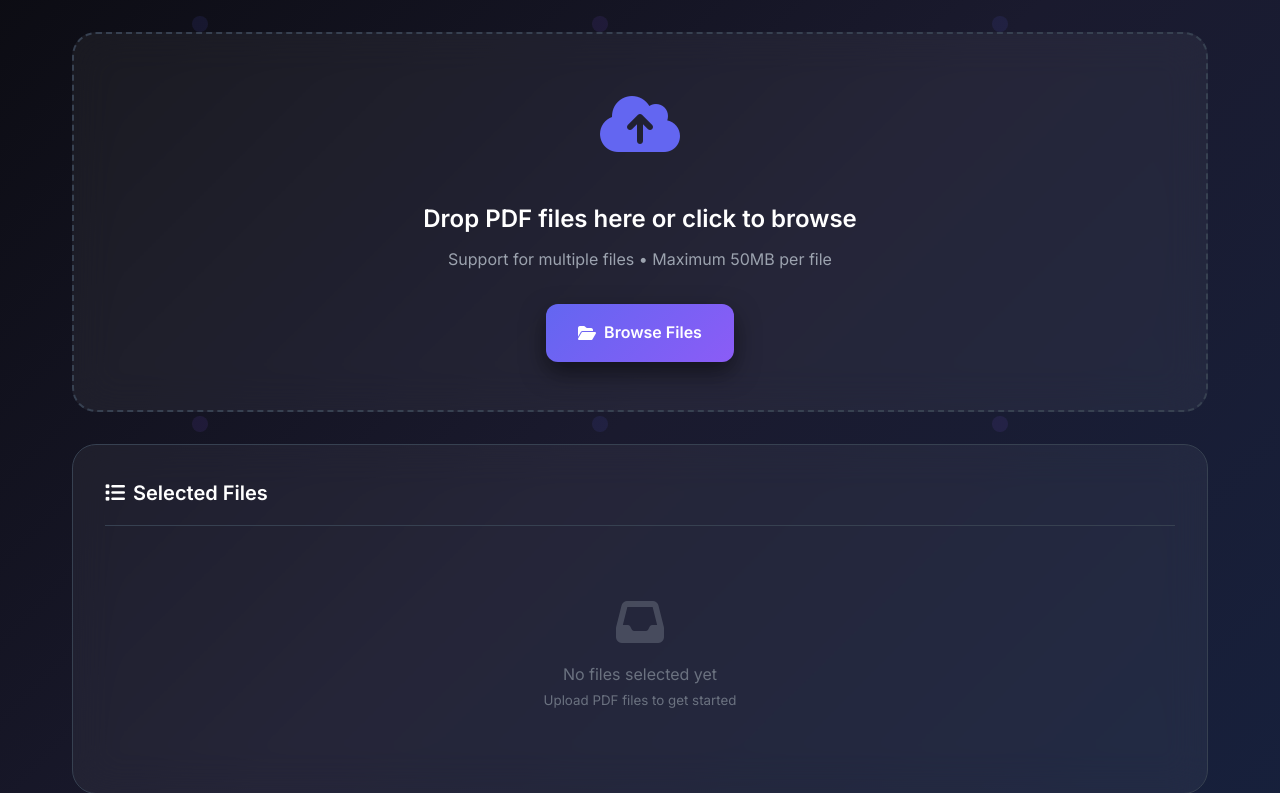
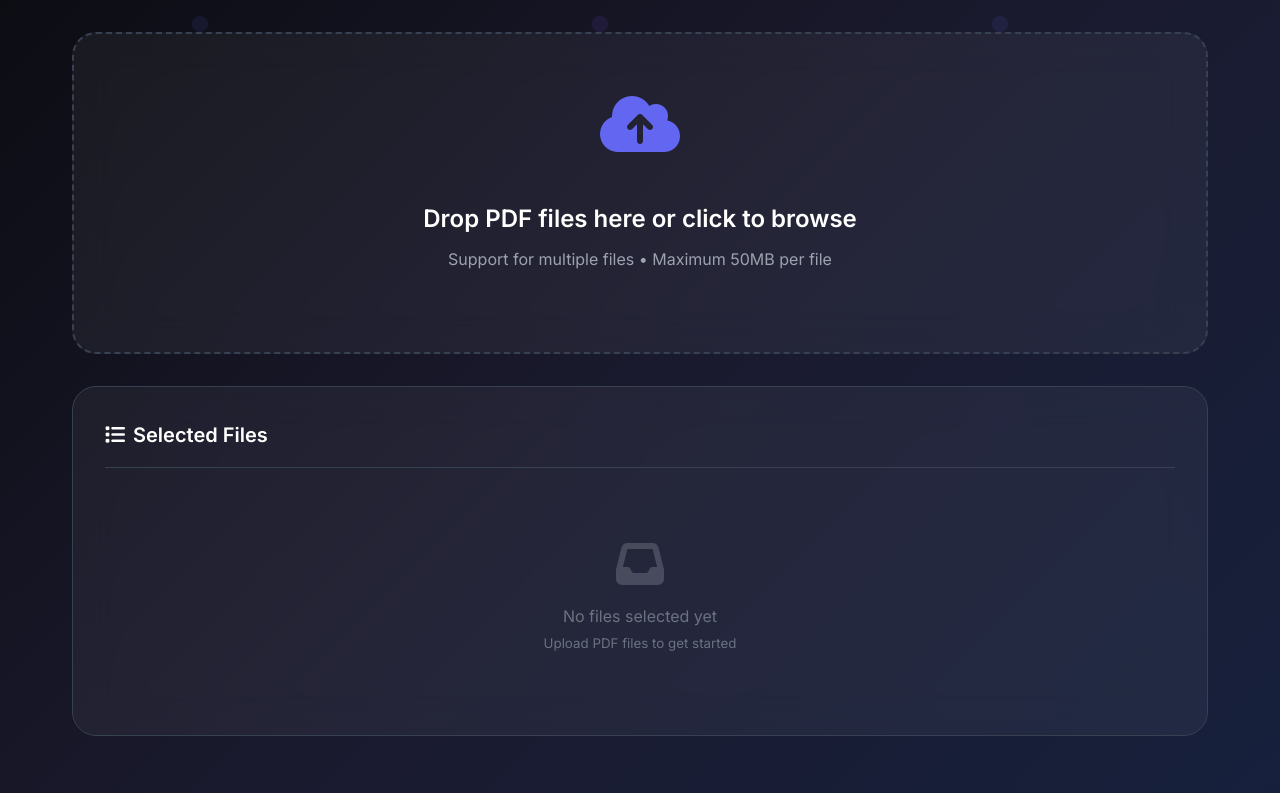
Before and after one commit to ofiz/PDF-merger-web, a Flask app: page / in a window 1280 px wide. Shown: the part 176-969 px from the top of the page. Run offline with Flask 3, Linux system fonts and the light colour scheme.

Commit message:
remove browse files button

```diff
--- a/static/css/style.css
+++ b/static/css/style.css
@@ -204,58 +204,6 @@ body {
 .upload-area p {
     color: var(--text-secondary);
     margin-bottom: 2rem;
-}
-
-.browse-btn {
-    background: var(--gradient-accent);
-    border: none;
-    padding: 1rem 2rem;
-    border-radius: 12px;
-    color: white;
-    font-weight: 600;
-    cursor: pointer;
-    font-size: 1rem;
-    display: inline-flex;
-    align-items: center;
-    gap: 0.5rem;
-    transition: all 0.3s ease;
-    box-shadow: var(--shadow);
-    position: relative;
-    overflow: hidden;
-}
-
-.browse-btn::before {
-    content: '';
-    position: absolute;
-    top: 0;
-    left: -100%;
-    width: 100%;
-    height: 100%;
-    background: linear-gradient(90deg, transparent, rgba(255,255,255,0.2), transparent);
-    transition: left 0.5s ease;
-}
-
-.browse-btn:hover::before {
-    left: 100%;
-}
-
-.browse-btn:hover {
-    transform: translateY(-2px);
-    box-shadow: var(--shadow-hover);
-}
-
-.file-input-wrapper {
-    position: relative;
-    display: inline-block;
-}
-
-#fileInput {
-    position: absolute;
-    width: 100%;
-    height: 100%;
-    opacity: 0;
-    cursor: pointer;
-    z-index: 2;
 }
 
 /* Files Section */
--- a/templates/index.html
+++ b/templates/index.html
@@ -43,13 +43,7 @@
                     </div>
                     <h3>Drop PDF files here or click to browse</h3>
                     <p>Support for multiple files • Maximum 50MB per file</p>
-                    <label class="file-input-wrapper">
-                        <input type="file" id="fileInput" multiple accept=".pdf">
-                        <div class="browse-btn">
-                            <i class="fas fa-folder-open"></i>
-                            Browse Files
-                        </div>
-                    </label>
+                    <input type="file" id="fileInput" multiple accept=".pdf" style="display: none;">
                 </div>
             </section>
 
```
